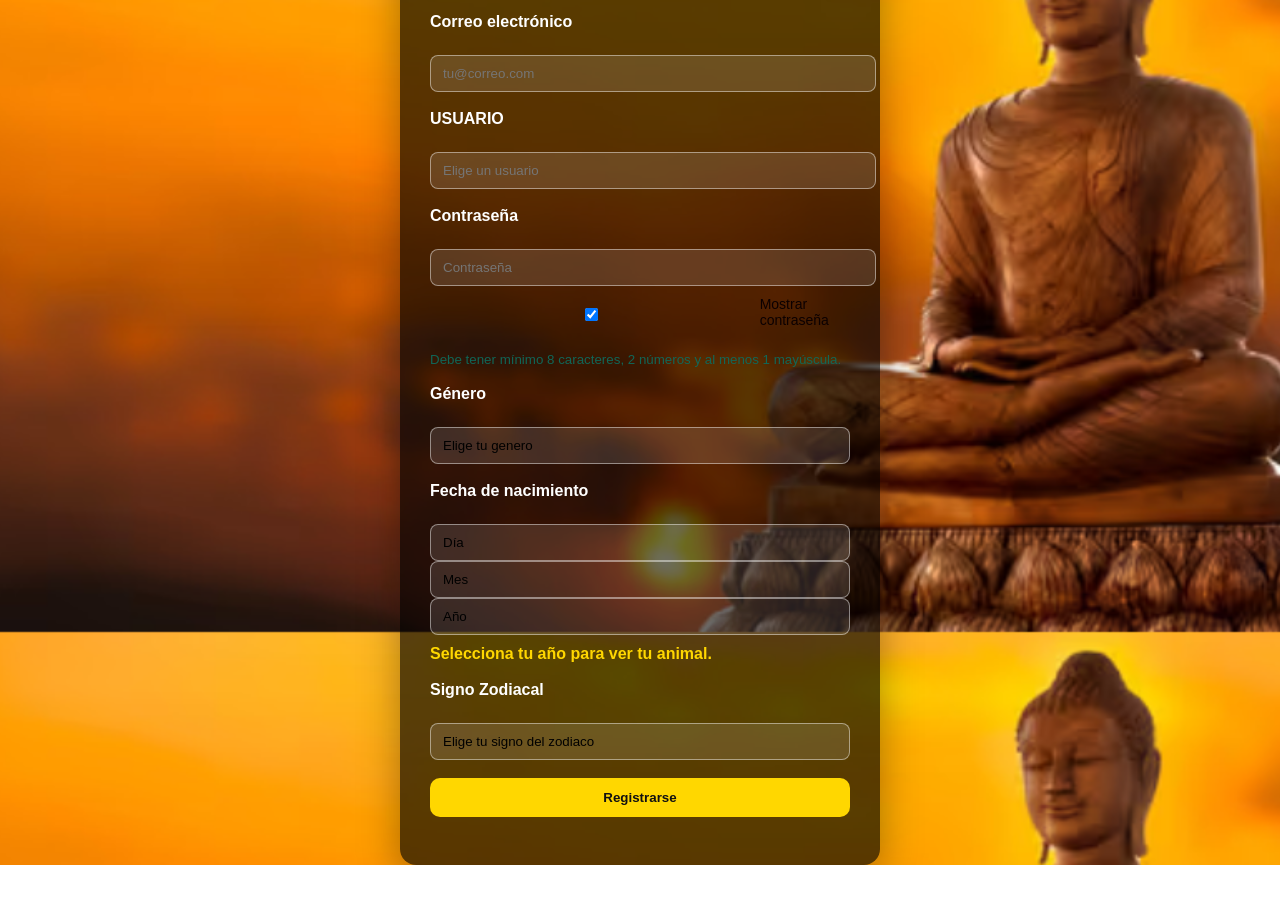
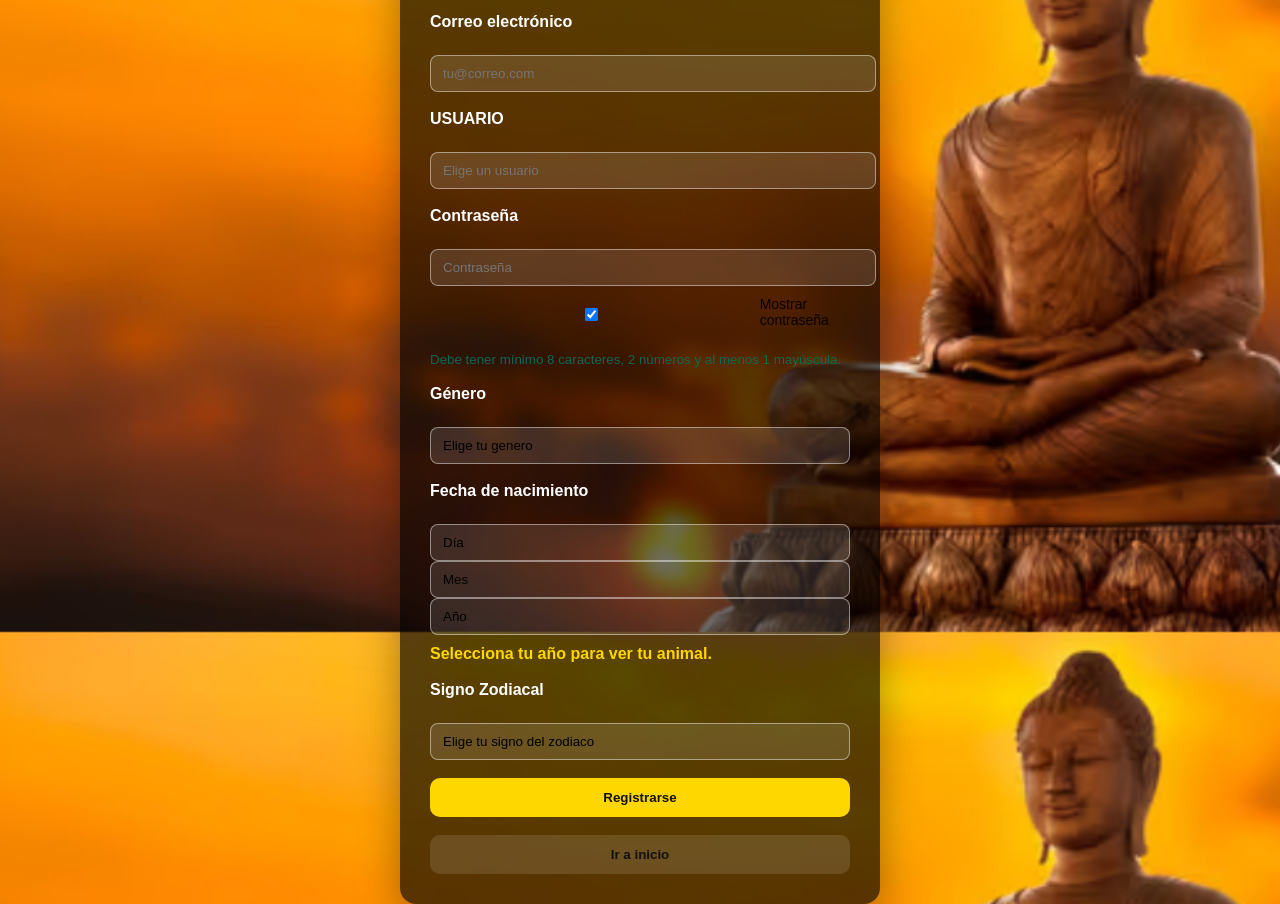
Before and after one commit to juanibagnardi98/proyectozodiac.github.io, a website: page index.html in a window 1280 px wide. Shown: the part 168-1072 px from the top of the page. Before the commit the page ends 1033 px from the top, so only its background shows below. Drawn offline with Linux system fonts and the light colour scheme.

Commit message:
feat: add Ir a inicio button to registration page

```diff
--- a/index.html
+++ b/index.html
@@ -284,6 +284,9 @@
                 <button type="submit">Registrarse</button>
             </div>
         </form>
+        <div style="margin-top: 18px; text-align: center;">
+            <button type="button" onclick="window.location.href='raceofthezodiac.html'" style="width: 100%; padding: 12px; border: none; border-radius: 10px; background: rgba(255, 255, 255, 0.12); color: #111; font-weight: 700; cursor: pointer;">Ir a inicio</button>
+        </div>
     </main>
     <script>
         var API_BASE = 'http://localhost:3000'; // Setea la URL base de la API para pruebas locales
```
